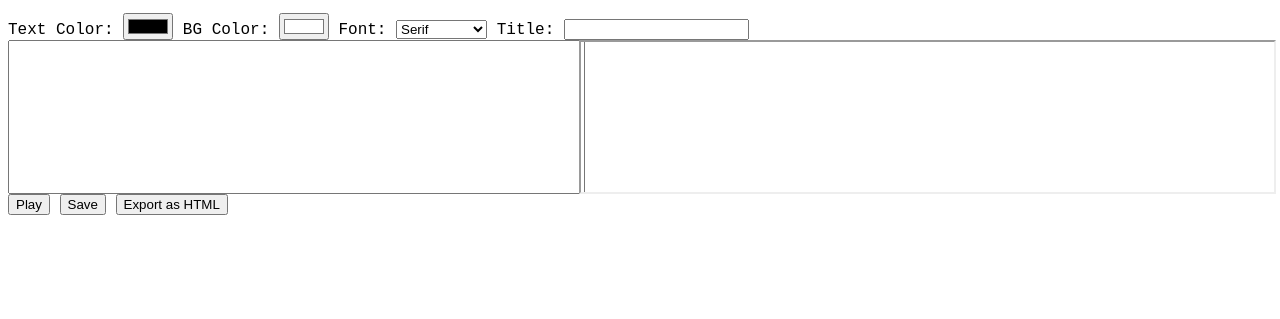
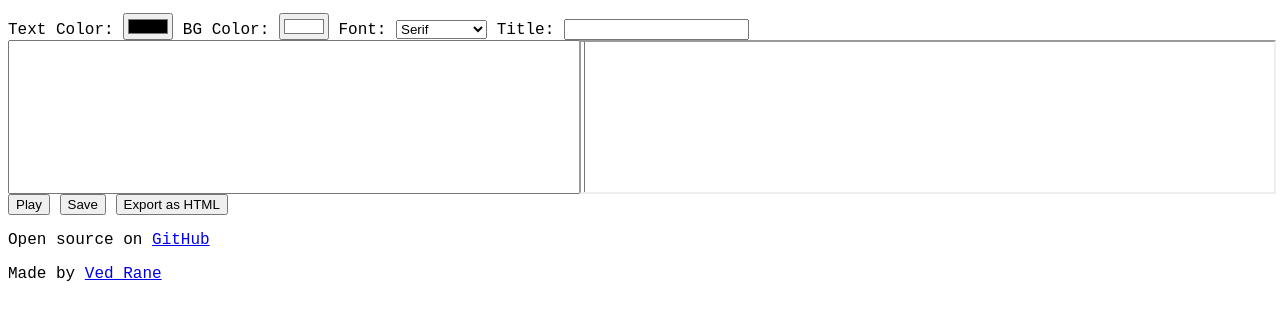
Before and after one commit to delusiaeditor/delusiaeditor.github.io, a plain HTML site: page index.html in a window 1280 px wide. Shown: the part 119-438 px from the top of the page. Drawn offline with Linux system fonts and the light colour scheme.

Commit message:
Update index.html

```diff
--- a/index.html
+++ b/index.html
@@ -34,5 +34,7 @@
     <button id="save" onClick="save()">Save</button>
     <button id="export" onClick="exportF()">Export as HTML</button>
     <script src="script.js"></script>
+    <p>Open source on <a href="https://github.com/delusiaeditor/delusiaeditor.github.io">GitHub</a></p>
+    <p>Made by <a href="vedrane.com">Ved Rane</a></p>
   </body>
 </html>
```
